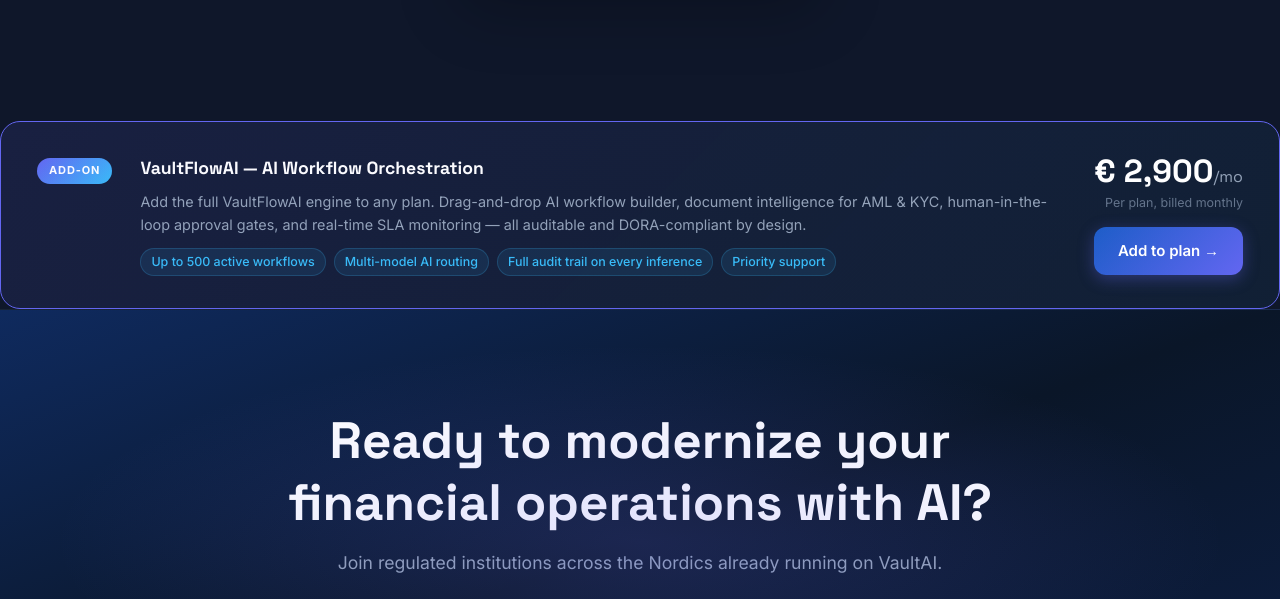
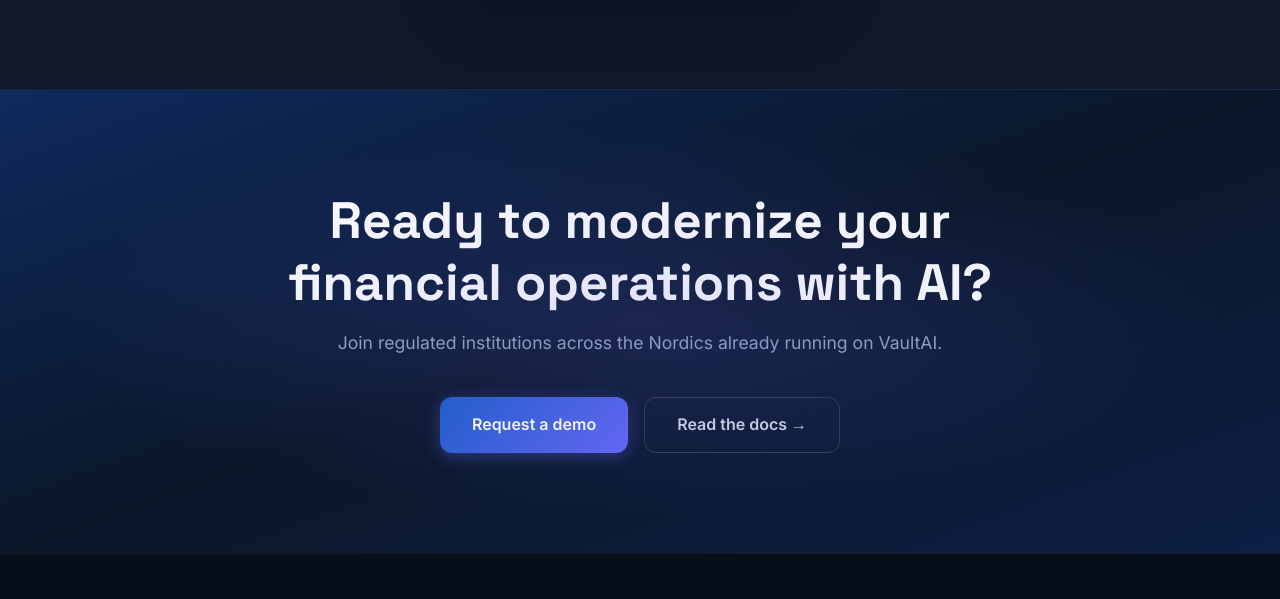
Before and after one commit to sebslack123/VaultAI, a website: page index.html in a window 1280 px wide. Shown: the part 8680-9279 px from the top of the page. Drawn offline with Linux system fonts and the light colour scheme.

Commit message:
chore: reset to demo-ready state [vaultaireverse]

```diff
--- a/index.html
+++ b/index.html
@@ -725,27 +725,6 @@
     </div>
   </section>
 
-      <div class="addon-block" id="vaultflowai-addon">
-        <div class="addon-inner">
-          <div class="addon-badge">Add-on</div>
-          <div class="addon-info">
-            <div class="addon-title">VaultFlowAI — AI Workflow Orchestration</div>
-            <div class="addon-desc">Add the full VaultFlowAI engine to any plan. Drag-and-drop AI workflow builder, document intelligence for AML &amp; KYC, human-in-the-loop approval gates, and real-time SLA monitoring — all auditable and DORA-compliant by design.</div>
-            <div class="addon-features">
-              <span>Up to 500 active workflows</span>
-              <span>Multi-model AI routing</span>
-              <span>Full audit trail on every inference</span>
-              <span>Priority support</span>
-            </div>
-          </div>
-          <div class="addon-price-col">
-            <div class="addon-price">€ 2,900<span>/mo</span></div>
-            <div class="addon-note">Per plan, billed monthly</div>
-            <a href="#" class="btn-primary">Add to plan →</a>
-          </div>
-        </div>
-      </div>
-
   <!-- CTA BANNER -->
   <section class="cta-banner">
     <div class="container cta-inner">
```
